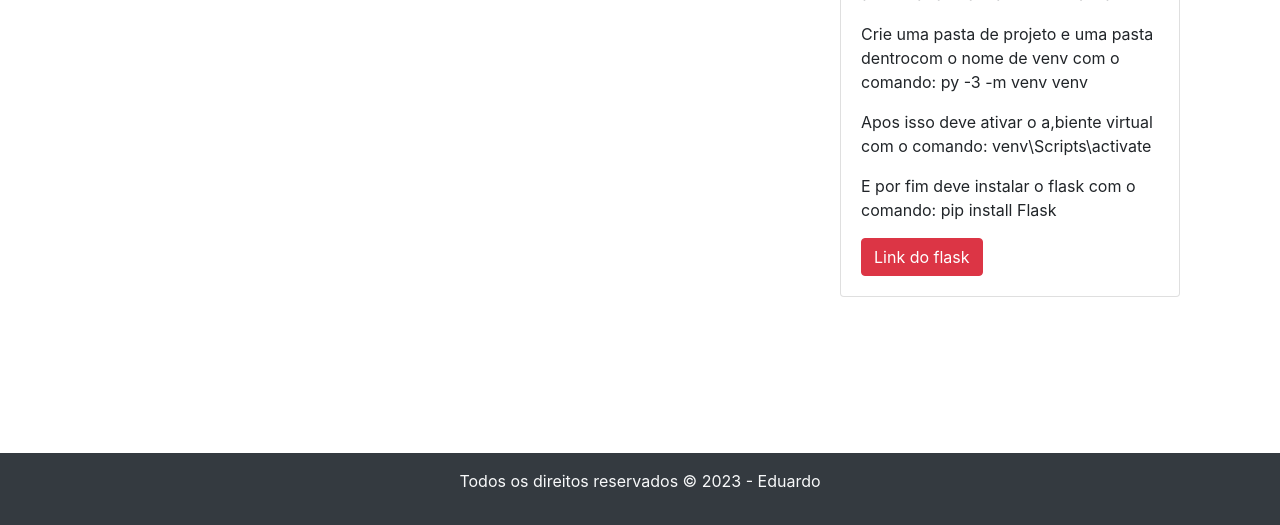
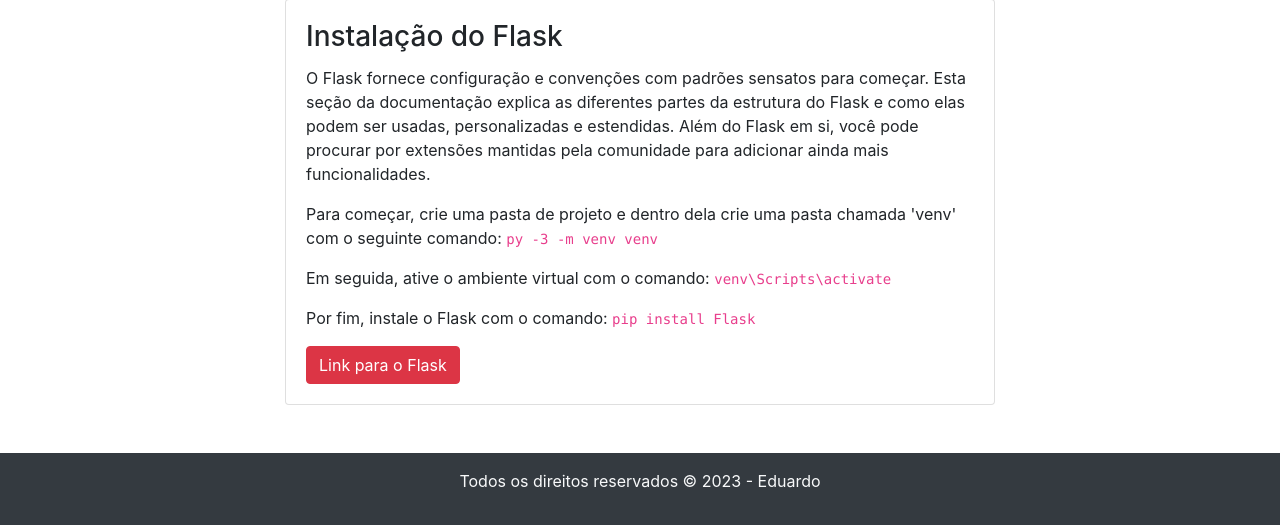
Before and after one commit to euriliu/meuprojeto_tarde-main, a Flask app: page /projeto1 in a window 1280 px wide. Shown: the part 531-1056 px from the top of the page. Run offline with Flask 3, Linux system fonts and the light colour scheme; some libraries are stand-ins or nearby versions.

Commit message:
23/08/2023- projetos arrumados

```diff
--- a/app/routes.py
+++ b/app/routes.py
@@ -34,6 +34,10 @@ def contato():
 def projeto():
 
     return render_template('projeto.html', title ='Projetos')
+
+@app.route('/projeto3')
+def projeto3():
+    return render_template('projeto3.html', title = 'projeto3')
 
 @app.route('/projeto2')
 def projeto2():
--- a/app/templates/projeto1.html
+++ b/app/templates/projeto1.html
@@ -2,20 +2,22 @@
 
 {% block conteudo %}
 <section id="projeto-destruicao-global" class="container mt-4">
-    <h2>Implementar flask em python</h2>
-    <div class="row">
+    <div class="row justify-content-center">
+        <div class="col-md-8 text-center">
+            <h2>Implementar Flask em Python</h2>
+            <img src="https://i0.wp.com/sourcedexter.com/wp-content/uploads/2017/09/flask-python.png?fit=640%2C400&ssl=1" class="img-fluid" alt="Implementação do Flask">
+        </div>
+    </div>
+    <div class="row justify-content-center">
         <div class="col-md-8 mb-4">
-            <img src="https://i0.wp.com/sourcedexter.com/wp-content/uploads/2017/09/flask-python.png?fit=640%2C400&ssl=1" class="img-fluid" alt="Meteoro de Destruição">
-        </div>
-        <div class="col-md-4 mb-4">
             <div class="card">
                 <div class="card-body">
-                    <h3 class="card-title">Instalação do flask</h3>
-                    <p class="card-text">O Flask fornece configuração e convenções, com padrões sensatos, para começar. Esta seção da documentação explica as diferentes partes da estrutura do Flask e como eles podem ser usados, personalizados e estendidos. Além do frasco em si, procure extensões mantidas pela comunidade para adicionar ainda mais funcionalidades.</p>
-                    <p class="card-text">Crie uma pasta de projeto e uma pasta dentrocom o nome de venv com o comando: py -3 -m venv venv  </p>
-                    <p class="card-text"> Apos isso deve ativar o a,biente virtual com o comando: venv\Scripts\activate</p>
-                    <p class="card-text">E por fim deve instalar o flask com o comando: pip install Flask</p>
-                    <a href="https://flask.palletsprojects.com/en/2.3.x/" class="btn btn-danger">Link do flask</a>
+                    <h3 class="card-title">Instalação do Flask</h3>
+                    <p class="card-text">O Flask fornece configuração e convenções com padrões sensatos para começar. Esta seção da documentação explica as diferentes partes da estrutura do Flask e como elas podem ser usadas, personalizadas e estendidas. Além do Flask em si, você pode procurar por extensões mantidas pela comunidade para adicionar ainda mais funcionalidades.</p>
+                    <p class="card-text">Para começar, crie uma pasta de projeto e dentro dela crie uma pasta chamada 'venv' com o seguinte comando: <code>py -3 -m venv venv</code></p>
+                    <p class="card-text">Em seguida, ative o ambiente virtual com o comando: <code>venv\Scripts\activate</code></p>
+                    <p class="card-text">Por fim, instale o Flask com o comando: <code>pip install Flask</code></p>
+                    <a href="https://flask.palletsprojects.com/en/2.3.x/" class="btn btn-danger">Link para o Flask</a>
                 </div>
             </div>
         </div>
```
Also changed, not shown: app/templates/projeto.html (+13 -0 lines), app/templates/projeto2.html (+13 -11 lines), app/templates/projeto3.html (+19 -8 lines).
